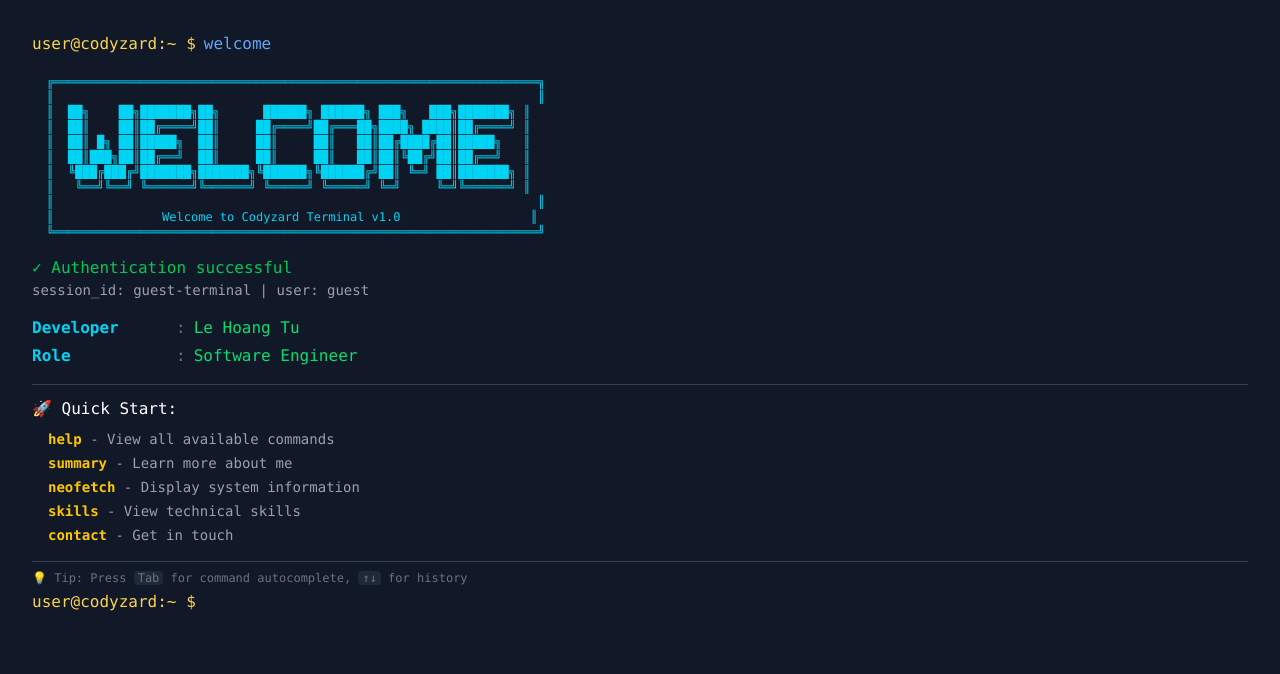
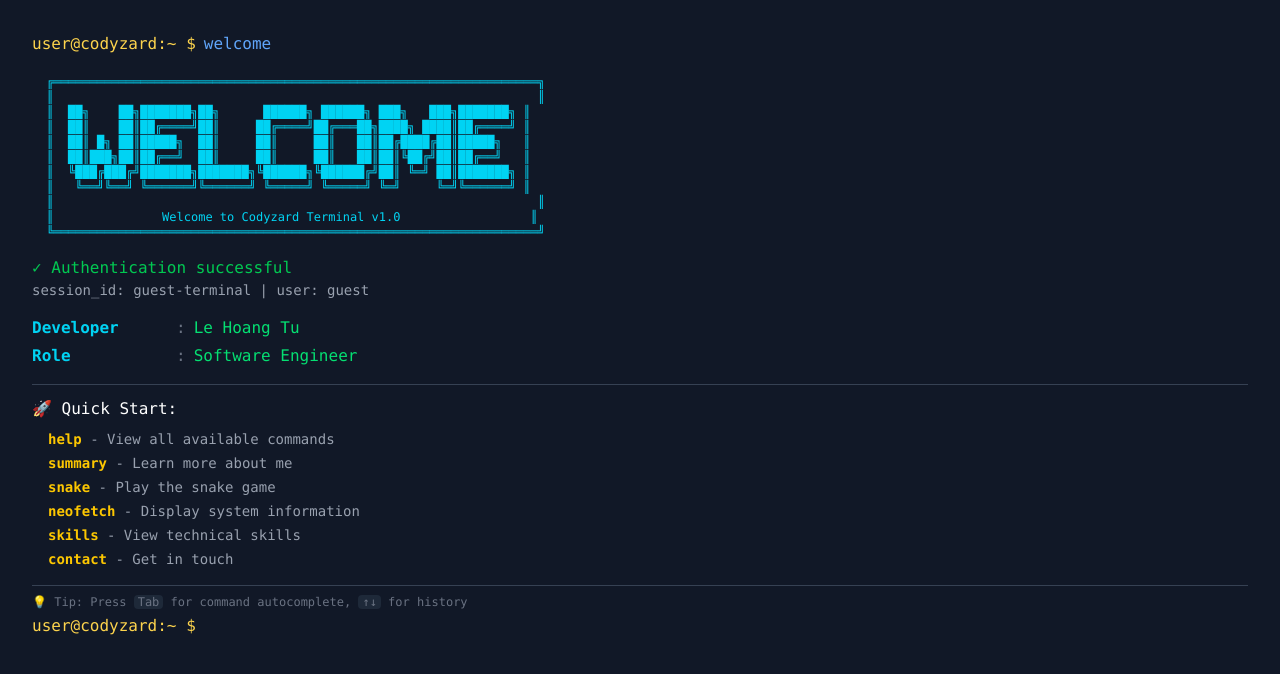
Before and after one commit to codyzard/terminal.codyzard.dev, a Next.js app: page / in a window 1280 px wide. Shown: the top 674 px of the page. Built offline with nearby package versions, Linux system fonts and the light colour scheme.

Commit message:
add snake command to welcome

```diff
--- a/src/commands/welcome.tsx
+++ b/src/commands/welcome.tsx
@@ -66,6 +66,10 @@ export const welcomeCommand: Command = {
                 <span className="text-gray-400"> - Learn more about me</span>
               </p>
               <p>
+                <span className={commandClass}>snake</span>
+                <span className="text-gray-400"> - Play the snake game</span>
+              </p>
+              <p>
                 <span className={commandClass}>neofetch</span>
                 <span className="text-gray-400"> - Display system information</span>
               </p>
```
